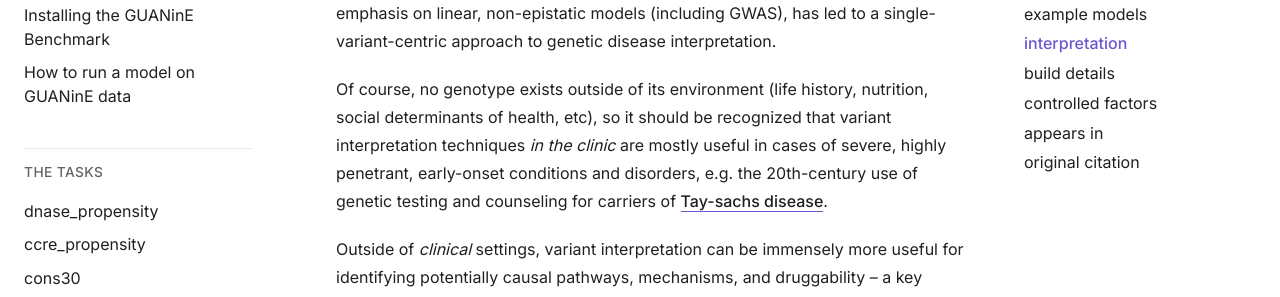
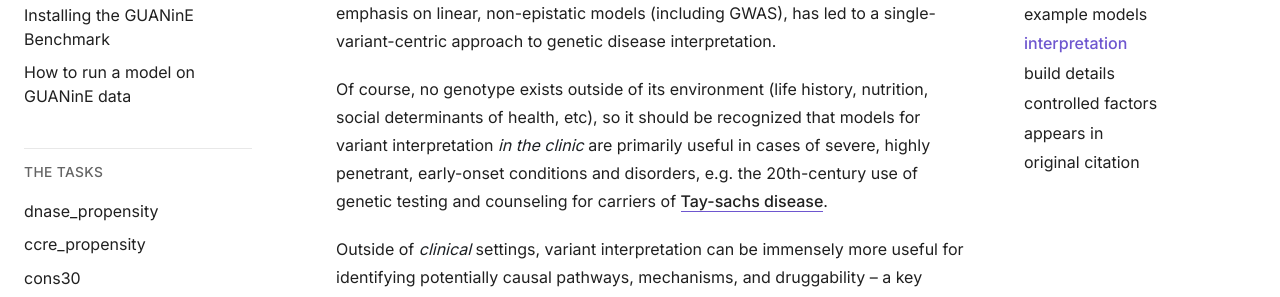
Before and after one commit to ni-lab/guanine, a Sphinx documentation site: the page built from docs/source/tasks/clinvar_snv.rst, in a window 1280 px wide and 900 px high, scrolled down 1714 px. Shown: the part 181-478 px from the top of the window. Built offline with Sphinx 7.4.7, drawn with Linux system fonts in a browser that asks for light colours.

Commit message:
update clinical setting language

```diff
--- a/docs/source/tasks/clinvar_snv.rst
+++ b/docs/source/tasks/clinvar_snv.rst
@@ -38,7 +38,7 @@ interpretation
 --------------
 Variants and variant call files (VCFs) represent one of the most portable, sparsified representations of individual genotypes -- this convenience, along with the historic emphasis on linear, non-epistatic models (including GWAS), has led to a single-variant-centric approach to genetic disease interpretation.
 
-Of course, no genotype exists outside of its environment (life history, nutrition, social determinants of health, etc), so it should be recognized that variant interpretation techniques *in the clinic* are mostly useful in cases of severe, highly penetrant, early-onset conditions and disorders, e.g. the 20th-century use of genetic testing and counseling for carriers of `Tay-sachs disease`_.
+Of course, no genotype exists outside of its environment (life history, nutrition, social determinants of health, etc), so it should be recognized that models for variant interpretation *in the clinic* are primarily useful in cases of severe, highly penetrant, early-onset conditions and disorders, e.g. the 20th-century use of genetic testing and counseling for carriers of `Tay-sachs disease`_.
 
 Outside of *clinical* settings, variant interpretation can be immensely more useful for identifying potentially causal pathways, mechanisms, and druggability -- a key pharmaceutical research endeavor.
 
```
